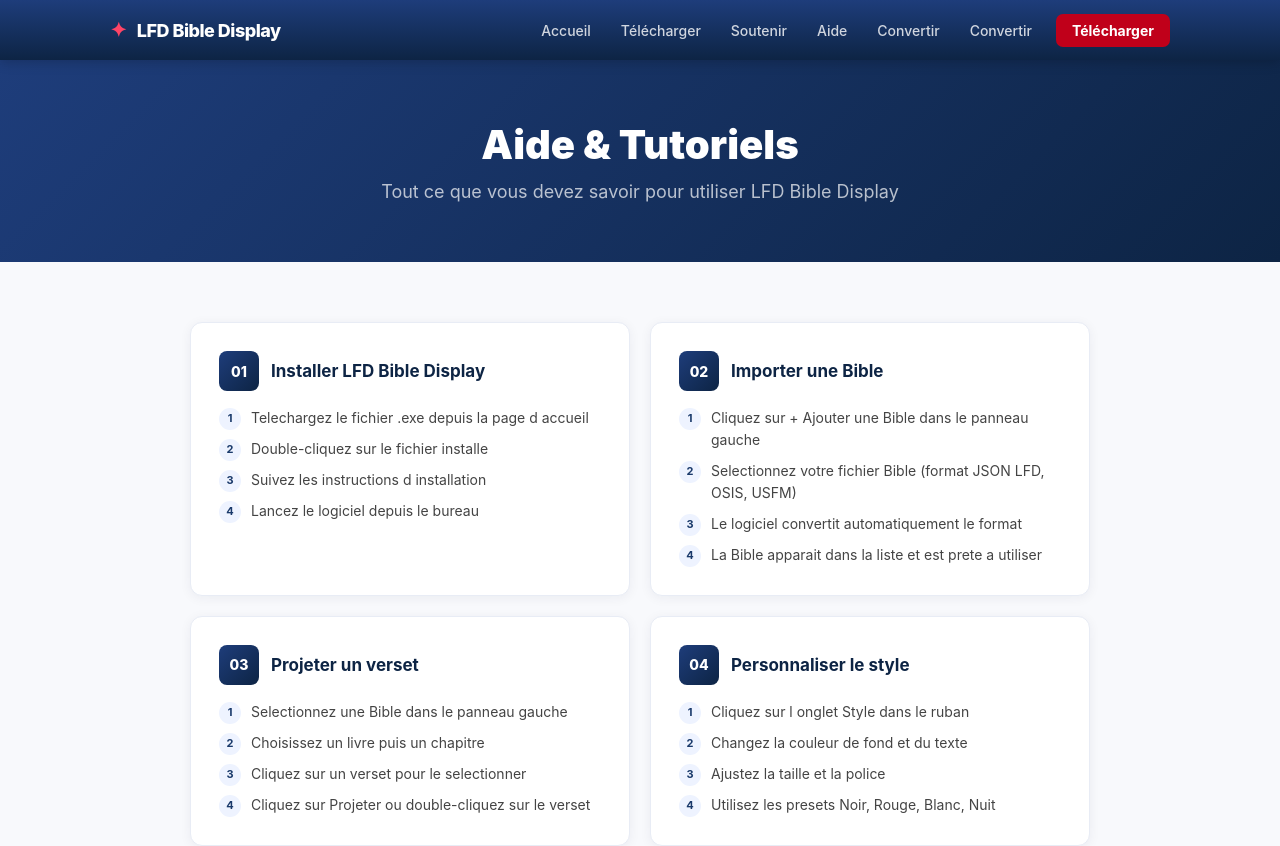
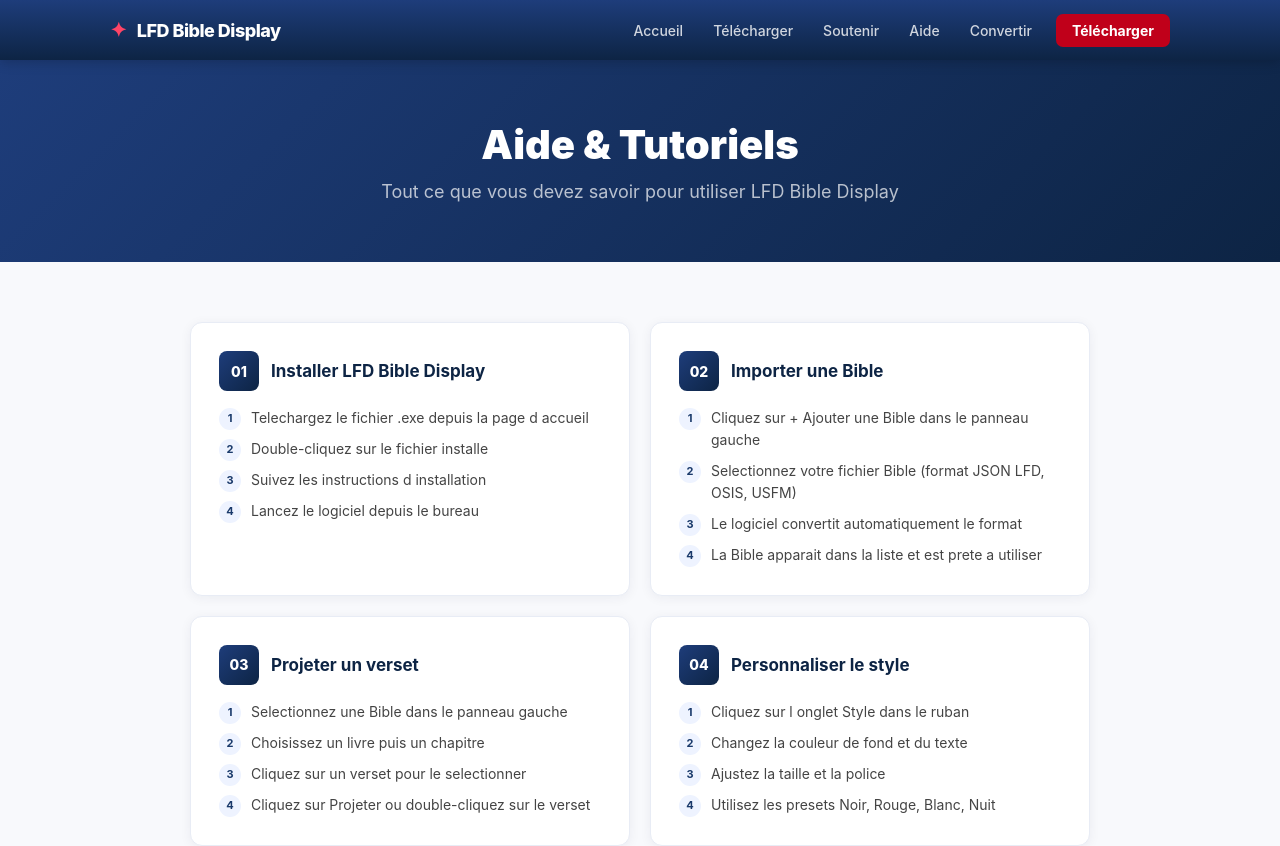
Before and after one commit to lfdweb123-sys/lfd-display, a Next.js app: page /help in a window 1280 px wide. Shown: the top 846 px of the page. Built offline with nearby package versions, Linux system fonts and the light colour scheme.

Commit message:
Fix doublon Convertir navbar

```diff
--- a/components/Navbar.tsx
+++ b/components/Navbar.tsx
@@ -15,10 +15,17 @@
     return () => window.removeEventListener("resize", checkMobile)
   }, [])
 
-  // Fermer le menu quand on clique sur un lien
   const handleLinkClick = () => {
     setOpen(false)
   }
+
+  const navItems = [
+    {href:"/",label:"Accueil"},
+    {href:"/#download",label:"Télécharger"},
+    {href:"/#support",label:"Soutenir"},
+    {href:"/help",label:"Aide"},
+    {href:"/convert",label:"Convertir"},
+  ]
 
   return (
     <nav style={{background:"linear-gradient(180deg,#1e3d7b,#0d2444)",position:"sticky",top:0,zIndex:100,boxShadow:"0 2px 12px rgba(0,0,0,0.2)"}}>
@@ -33,14 +40,7 @@
         {/* Desktop Menu */}
         {!isMobile && (
           <div style={{display:"flex",gap:6,alignItems:"center"}}>
-            {[
-              {href:"/",label:"Accueil"},
-              {href:"/#download",label:"Télécharger"},
-              {href:"/#support",label:"Soutenir"},
-              {href:"/help",label:"Aide"},
-            {href:"/convert",label:"Convertir"},
-            {href:"/convert",label:"Convertir"},
-            ].map(l => (
+            {navItems.map(l => (
               <Link
                 key={l.href}
                 href={l.href}
@@ -91,30 +91,9 @@
               zIndex:101
             }}
           >
-            <span style={{
-              display:"block",
-              width:"25px",
-              height:"2px",
-              background:"#fff",
-              transition:"all 0.3s",
-              transform: open ? "rotate(45deg) translate(5px, 6px)" : "none"
-            }} />
-            <span style={{
-              display:"block",
-              width:"25px",
-              height:"2px",
-              background:"#fff",
-              transition:"all 0.3s",
-              opacity: open ? 0 : 1
-            }} />
-            <span style={{
-              display:"block",
-              width:"25px",
-              height:"2px",
-              background:"#fff",
-              transition:"all 0.3s",
-              transform: open ? "rotate(-45deg) translate(5px, -6px)" : "none"
-            }} />
+            <span style={{display:"block",width:"25px",height:"2px",background:"#fff",transition:"all 0.3s",transform: open ? "rotate(45deg) translate(5px, 6px)" : "none"}} />
+            <span style={{display:"block",width:"25px",height:"2px",background:"#fff",transition:"all 0.3s",opacity: open ? 0 : 1}} />
+            <span style={{display:"block",width:"25px",height:"2px",background:"#fff",transition:"all 0.3s",transform: open ? "rotate(-45deg) translate(5px, -6px)" : "none"}} />
           </button>
         )}
       </div>
@@ -137,14 +116,7 @@
             zIndex:99
           }}
         >
-          {[
-            {href:"/",label:"Accueil"},
-            {href:"/#download",label:"Télécharger"},
-            {href:"/#support",label:"Soutenir"},
-            {href:"/help",label:"Aide"},
-            {href:"/convert",label:"Convertir"},
-            {href:"/convert",label:"Convertir"},
-          ].map(l => (
+          {navItems.map(l => (
             <Link
               key={l.href}
               href={l.href}
```
